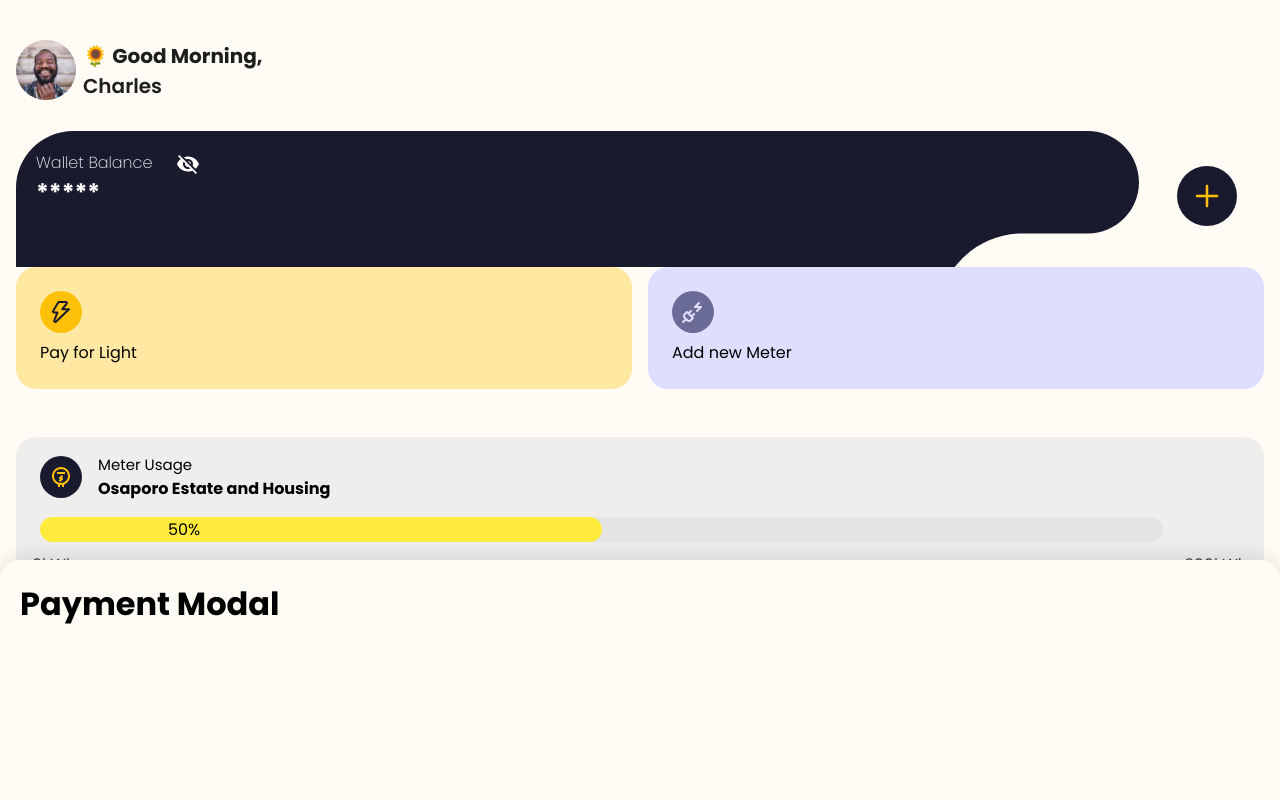
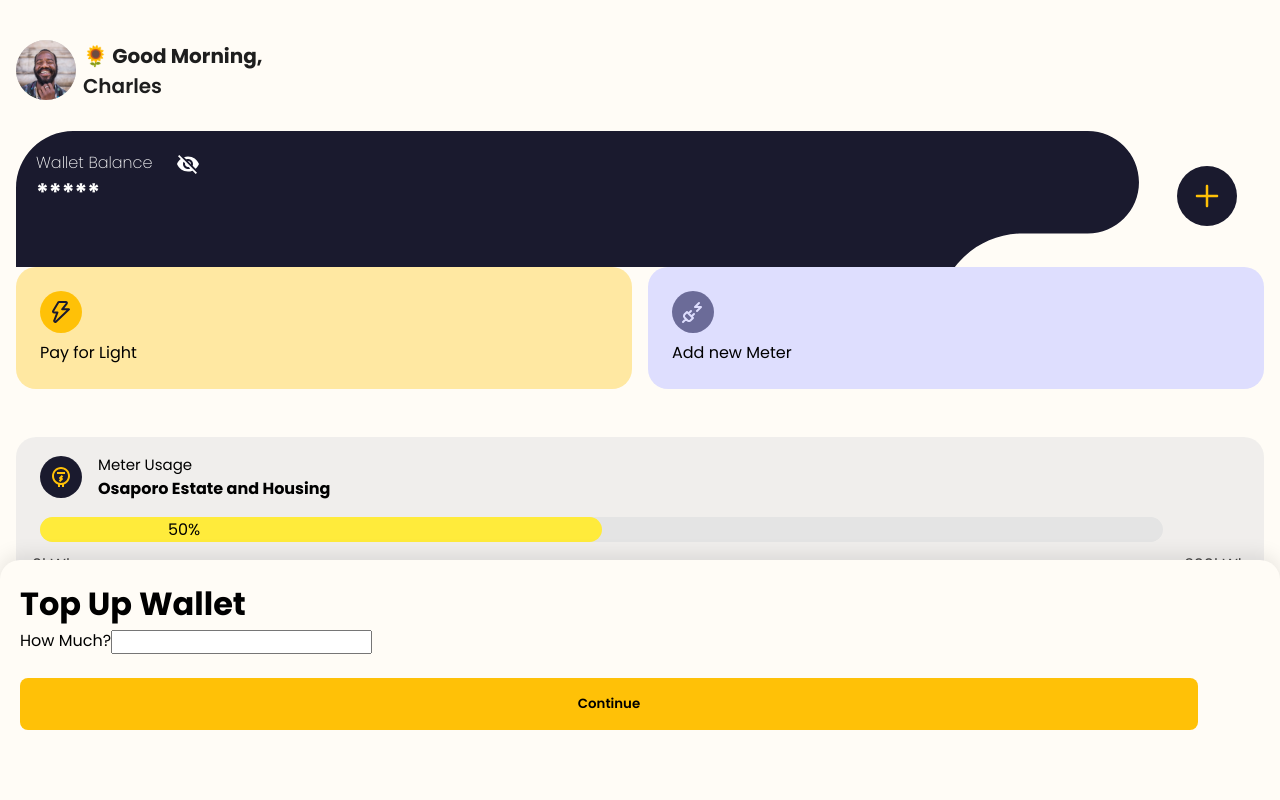
Before and after one commit to mrauthentik/pawa, a React (Vite) app in the folder pawa-sure/: page /dashboard in a window 1280 px wide. Both pictures are taken after a click on the picture 1206 px from the left and 196 px from the top of the page. Shown: the top 800 px of the page. Built offline with nearby package versions, Linux system fonts and the light colour scheme; some icons are missing.

Commit message:
feat: update PayModal title and add input form for wallet top-up

```diff
--- a/pawa-sure/src/Components/PayModal.tsx
+++ b/pawa-sure/src/Components/PayModal.tsx
@@ -3,7 +3,13 @@ import React from 'react'
  const PayModal: React.FC = () => {
     return (
         <div className='payModal-container'>
-            <h1>Payment Modal</h1>
+            <h1>Top Up Wallet</h1>
+
+            <form >
+                <label>How Much?</label>
+                <input type="number" />
+                <button>Continue</button>
+            </form>
         </div>
     )
 
```
